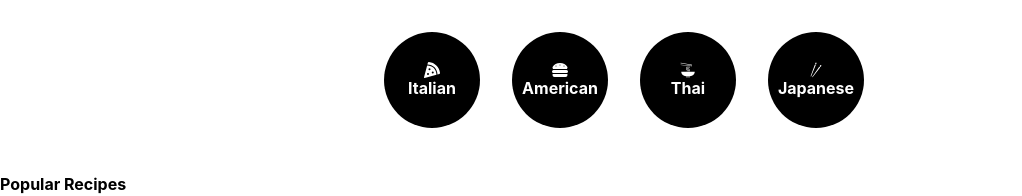
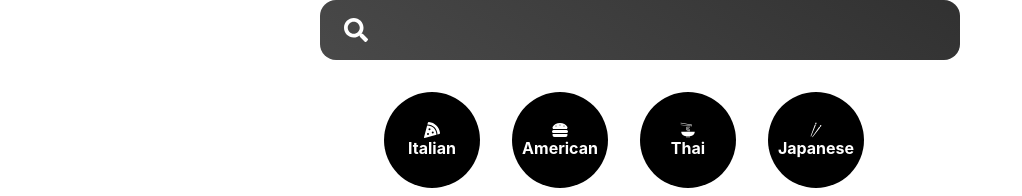
Before and after one commit to kevinj14902/Recipe-App, a React (Create React App) app: page / in a window 1280 px wide. Shown: the top 196 px of the page, without its empty margins (0-1022 px from the left). Built offline with nearby package versions, Linux system fonts and the light colour scheme; no server answers.

Commit message:
added a search bar in components

```diff
--- a/src/App.js
+++ b/src/App.js
@@ -1,11 +1,13 @@
 import Pages from "./pages/Pages";
 import Categories from "./components/Categories";
 import {BrowserRouter} from "react-router-dom";
+import Search from "./components/Search";
 
 function App() {
   return (
     <div className="App">
       <BrowserRouter>
+        <Search />
         <Categories />
         <Pages />
       </BrowserRouter>
--- /dev/null
+++ b/src/components/Search.jsx
@@ -0,0 +1,49 @@
+import React from 'react'
+import styled from "styled-components";
+import { useState } from 'react';
+import {FaSearch} from "react-icons/fa";
+
+function Search() {
+
+    const [input, setInput] = useState("");
+    const submitHandler = (event) => {
+        event.preventDefault();
+    };
+
+  return (
+    <FormStyle>
+        <div>
+            <FaSearch></FaSearch>
+            <input onChange={(event) => setInput(event.target.value)} type="text" value={input}/>
+        </div>
+    </FormStyle>
+  )
+}
+
+const FormStyle = styled.form`
+    margin: 0rem 20rem;
+    div {
+        width: 100%;
+        position: relative;
+    }
+    input {
+        border: none;
+        background: linear-gradient(35deg, #494949, #313131);
+        font-size: 1.5rem;
+        color: white;
+        padding: 1rem 3rem;
+        border-radius: 1rem;
+        outline: none;
+        width: 100%;
+    }
+    svg {
+        position: absolute;
+        top: 50%;
+        left: 0%;
+        transform: translate(100%, -50%);
+        color: white;
+        font-size: 1.5rem;
+    }
+`;
+
+export default Search
```
